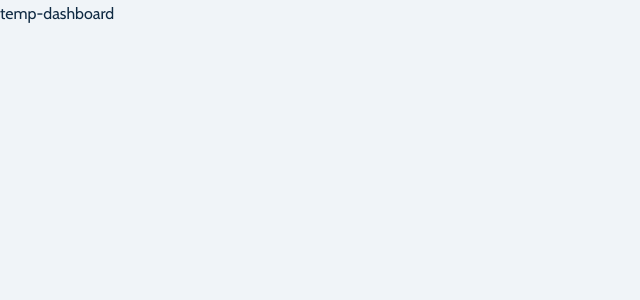
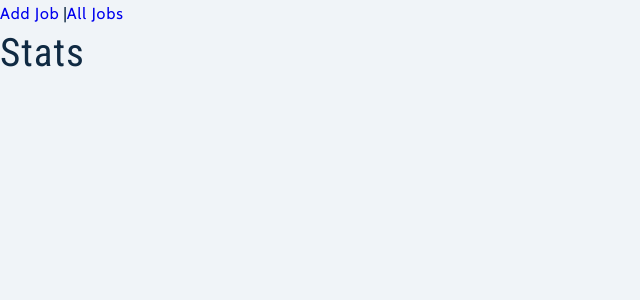
Before and after one commit to MAbdurahman/mern-job-tracker, a React (Create React App) app in the folder frontend/: page / in a window 1280 px wide. Shown: the top 300 px of the page, without its empty margins (0-640 px from the left). Built offline with nearby package versions, Linux system fonts and the light colour scheme.

Commit message:
Add basic route structure for dashboard pages complete

```diff
--- a/frontend/src/App.js
+++ b/frontend/src/App.js
@@ -13,8 +13,8 @@
 	return (
 		<BrowserRouter>
 			<Routes>
-				<Route path='/dashboard'>
-					<Route path='stats' element={<Stats/>} />
+				<Route path='/' element={<SharedLayout/>}>
+					<Route index element={<Stats/>} />
 					<Route path='all-jobs' element={<AllJobs/>} />
 					<Route path='add-job' element={<AddJob/>} />
 					<Route path='profile' element={<Profile/>} />
--- a/frontend/src/pages/dashboard/SharedLayout.jsx
+++ b/frontend/src/pages/dashboard/SharedLayout.jsx
@@ -1,9 +1,15 @@
-import React from 'react'
+import React from 'react';
+import { Outlet, Link } from 'react-router-dom';
+import Wrapper from '../../assets/wrappers/SharedLayout';
 
 export default function SharedLayout() {
    return (
-      <div>
-         <h2>Shared Layout</h2>
-      </div>
+      <Wrapper>
+         <nav>
+            <Link to='add-job'>Add Job</Link> |
+            <Link to='all-jobs'>All Jobs</Link>
+         </nav>
+         <Outlet />
+      </Wrapper>
    )
 }
```
